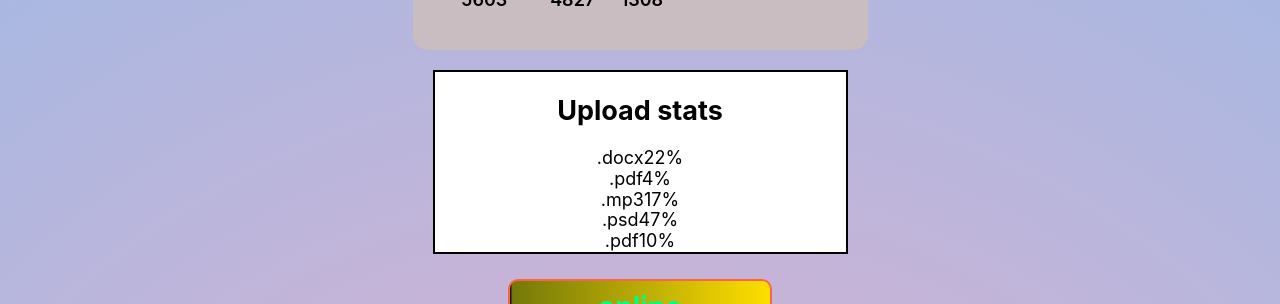
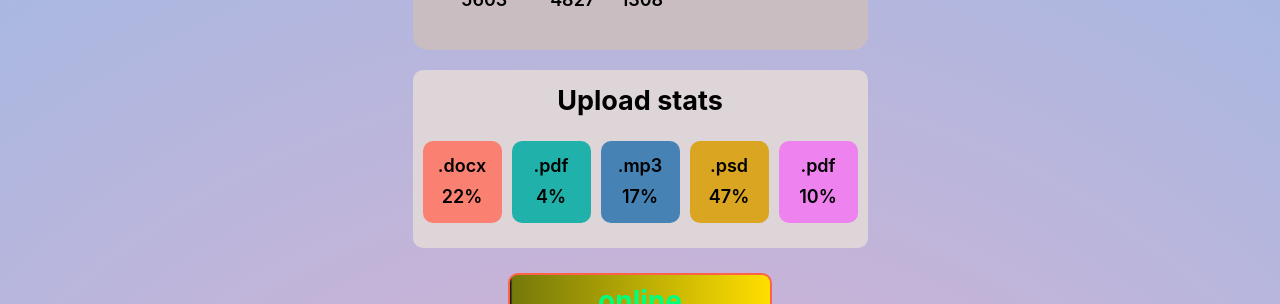
Before and after one commit to mantr88/goit-react-hw-01-components, a React (Create React App) app: page / in a window 1280 px wide. Shown: the part 403-707 px from the top of the page. Built offline with nearby package versions, Linux system fonts and the light colour scheme.

Commit message:
Update styles Statistics

```diff
--- a/src/components/GlobalStyle.js
+++ b/src/components/GlobalStyle.js
@@ -34,4 +34,8 @@ li {
     list-style: none;
 }
 
+h1, h2, h3, h4, h5, h6 {
+  margin: 0;
+}
+
 `;
--- a/src/components/Statistics/Statistics.jsx
+++ b/src/components/Statistics/Statistics.jsx
@@ -1,5 +1,5 @@
 import PropTypes from 'prop-types';
-import { TitleStats, Container, StatsList } from './Statistics.styled';
+import { TitleStats, Container, StatsList, StatsListItem } from './Statistics.styled';
 
 
 export const Statistics = ({ title, stats }) => {
@@ -7,11 +7,11 @@ export const Statistics = ({ title, stats }) => {
     <Container>
     {title && <TitleStats>{title}</TitleStats>}
     <StatsList>{
-      stats.map((stat) => (
-        <li key={stat.id}>
+      stats.map(stat => (
+        <StatsListItem key={stat.id} number={stat.id}>
           <span>{stat.label}</span>
           <span>{stat.percentage}%</span>
-        </li>))
+        </StatsListItem>))
     }
     </StatsList>
   </Container>);
--- a/src/components/Statistics/Statistics.styled.js
+++ b/src/components/Statistics/Statistics.styled.js
@@ -1,36 +1,56 @@
 import styled from "styled-components";
 
 export const Container = styled.section`
-    margin-right: auto;
-    margin-left: auto;
     margin-bottom: 25px;
-    max-width: 415px;
-    background-color: #fff;
-    text-align: center;
+    padding: 15px 0;
     font-size: 18px;
 
-    border: 2px solid;
+    background-color: rgb(222, 213, 217);
+    border-radius: 10px;
 `;
 
 export const TitleStats = styled.h2`
-    background-color: #fff;
+background-color: rgb(222, 213, 217);
+margin-bottom: 15px;
 `;
-// const changeBgc = (({key}) => {
-//     switch (key) {
-//     case "id-1":
-//         return "red";
-//     case "id-2":
-//        return "green";
-//     case "id-3":
-//         return "blue";
-//     case "id-4":
-//        return "yellow";
-//     case "id-5":
-//        return "violet";
-//     default:
-//         throw new Error(`Unknown badge type ${key}`);;
-// }});
+
+// const changeBgc = ();
 
 export const StatsList = styled.ul`
+    display: flex;
+    justify-content: center;
+    gap: 10px;
+    padding: 10px;
+    font-weight: 600;
+`;
 
+export const StatsListItem = styled.li`
+        display: flex;
+        flex-direction: column;
+        flex-basis: calc((100%-5px) / 5);
+        width: 100%;
+        padding: 15px 0;
+        background-color: ${p => {
+            switch (p.number) {
+            case "id-1":
+                return "rgb(250, 128, 114)";
+            case "id-2":
+            return "rgb(32, 178, 170)";
+            case "id-3":
+                return "rgb(70, 130, 180)";
+            case "id-4":
+            return "rgb(218, 165, 32)";
+            case "id-5":
+            return "rgb(238, 130, 238)";
+            default:
+                throw new Error(`Unknown error of ${p.number}`);
+            }
+        }
+        };
+
+        border-radius: 10px;
+
+        span:first-child{
+            margin-bottom: 10px;
+        }
 `;
```
